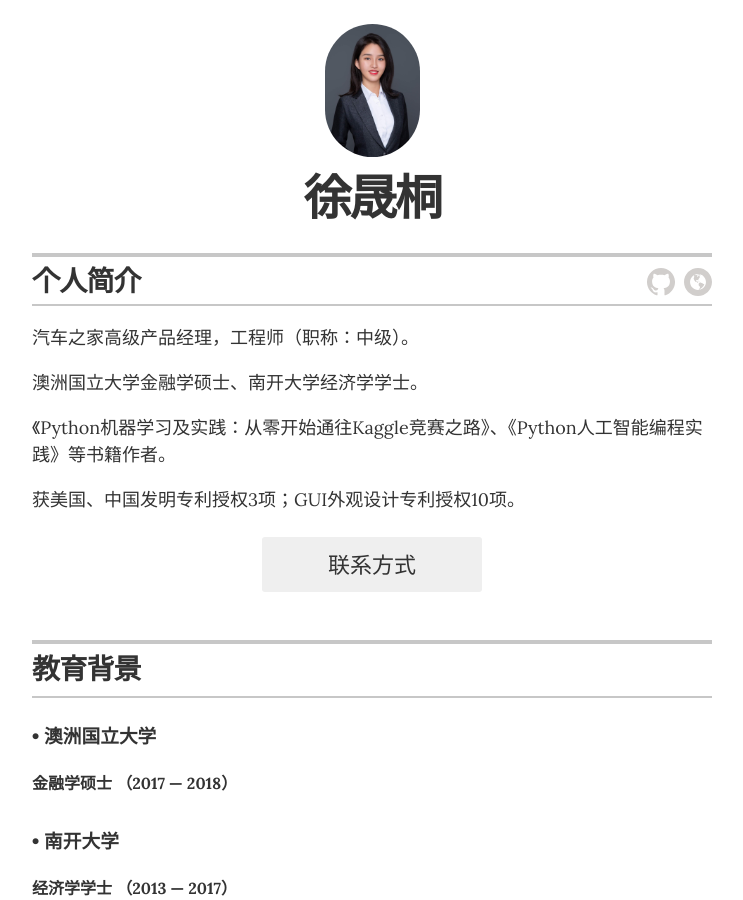
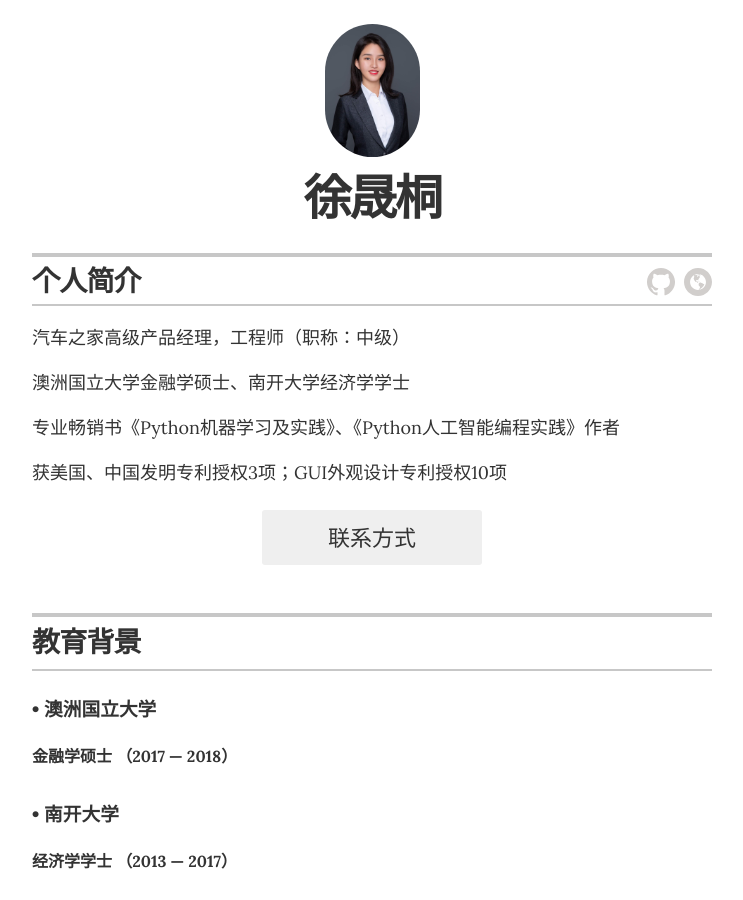
Before and after one commit to taylor-xst/website, a Jekyll site: the page built from index.html, in a window 1280 px wide and 900 px high. Shown: the whole window, without its empty margins (268-1011 px from the left). Built offline with Jekyll 4.4.1, drawn with Linux system fonts in a browser that asks for light colours.

Commit message:
Update _config.yml

```diff
--- a/_config.yml
+++ b/_config.yml
@@ -25,13 +25,13 @@ display_header_contact_info:    "false"
 
 resume_header_intro: "
 
-<p>汽车之家高级产品经理，工程师（职称：中级）。</p>
+<p>汽车之家高级产品经理，工程师（职称：中级）</p>
 
-<p>澳洲国立大学金融学硕士、南开大学经济学学士。</p>
+<p>澳洲国立大学金融学硕士、南开大学经济学学士</p>
 
-<p>《Python机器学习及实践：从零开始通往Kaggle竞赛之路》、《Python人工智能编程实践》等书籍作者。 </p>
+<p>专业畅销书《Python机器学习及实践》、《Python人工智能编程实践》作者</p>
 
-<p>获美国、中国发明专利授权3项；GUI外观设计专利授权10项。</p>
+<p>获美国、中国发明专利授权3项；GUI外观设计专利授权10项</p>
 "
 
 # use "yes" to display the email contact button,
```
